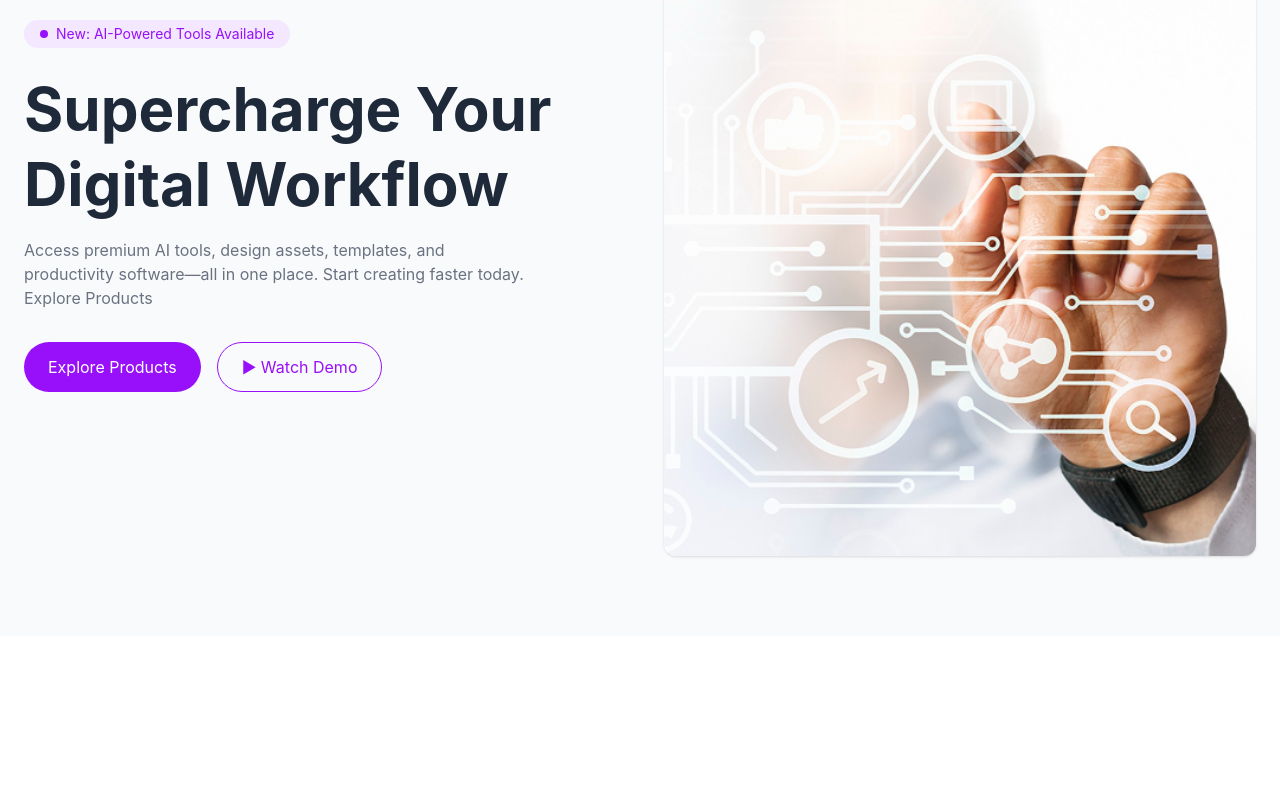
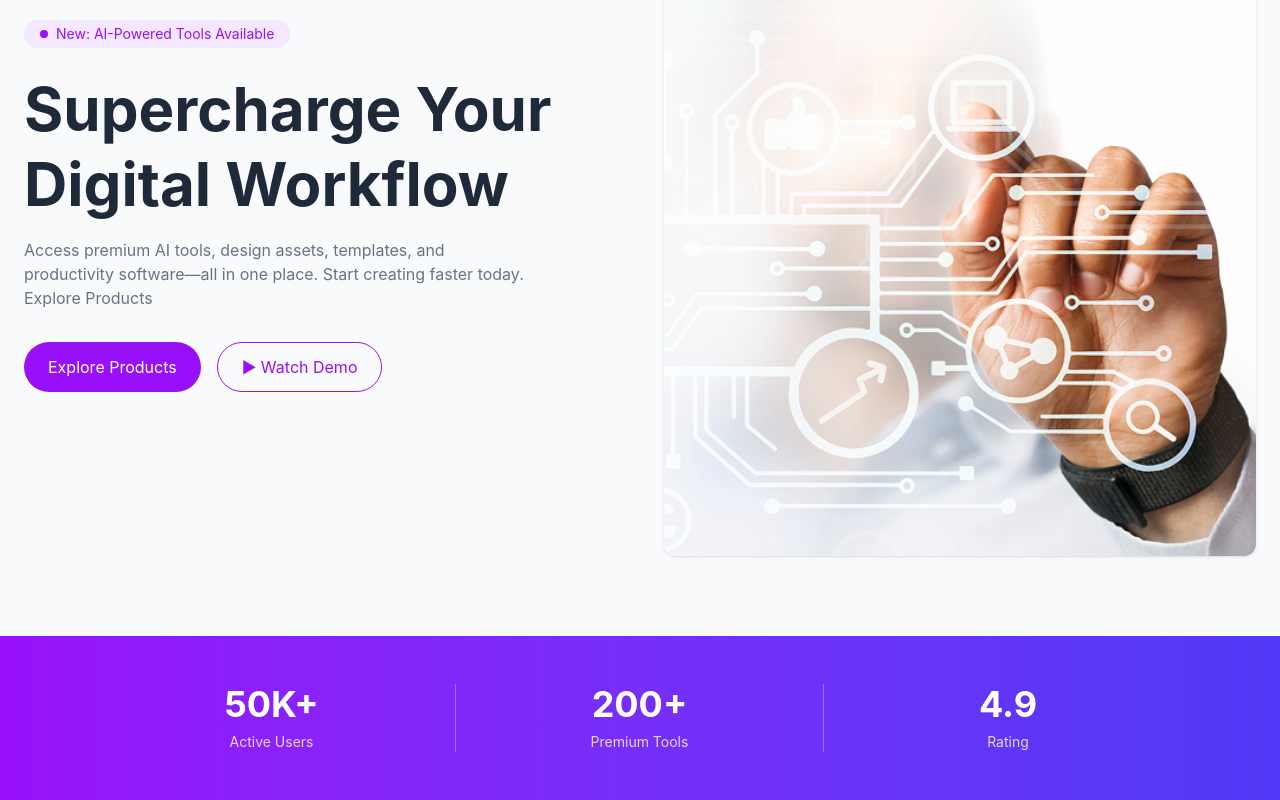
Before and after one commit to MzahiidBD/zah-digitools-platform, a React (Vite) app: page / in a window 1280 px wide. Shown: the part 296-1096 px from the top of the page. Before the commit the page ends 932 px from the top, so only its background shows below. Built offline with nearby package versions, Linux system fonts and the light colour scheme.

Commit message:
added stats section

```diff
--- a/src/App.jsx
+++ b/src/App.jsx
@@ -1,11 +1,13 @@
 import Navbar from "./components/Navbar";
 import Hero from "./components/Hero";
+import Stats from "./components/Stats";
 
 function App() {
   return (
     <>
       <Navbar />
       <Hero />
+      <Stats />
     </>
   );
 }
--- a/src/components/Navbar.jsx
+++ b/src/components/Navbar.jsx
@@ -23,7 +23,6 @@ const Navbar = () => {
         {/* Right side */}
         <div className="flex items-center gap-4">
 
-          {/* 🛒 Cart Icon */}
           <img
             src={cartIcon}
             alt="cart"
--- /dev/null
+++ b/src/components/Stats.jsx
@@ -0,0 +1,28 @@
+import React from "react";
+
+const Stats = () => {
+  return (
+    <section className="w-full bg-gradient-to-r from-purple-600 to-indigo-600 py-12">
+      <div className="max-w-6xl mx-auto px-6 grid grid-cols-1 md:grid-cols-3 text-center text-white">
+
+        <div className="md:border-r md:border-white/30">
+          <h2 className="text-4xl font-bold">50K+</h2>
+          <p className="mt-2 text-sm opacity-80">Active Users</p>
+        </div>
+
+        <div className="md:border-r md:border-white/30">
+          <h2 className="text-4xl font-bold">200+</h2>
+          <p className="mt-2 text-sm opacity-80">Premium Tools</p>
+        </div>
+
+        <div>
+          <h2 className="text-4xl font-bold">4.9</h2>
+          <p className="mt-2 text-sm opacity-80">Rating</p>
+        </div>
+
+      </div>
+    </section>
+  );
+};
+
+export default Stats;
```
